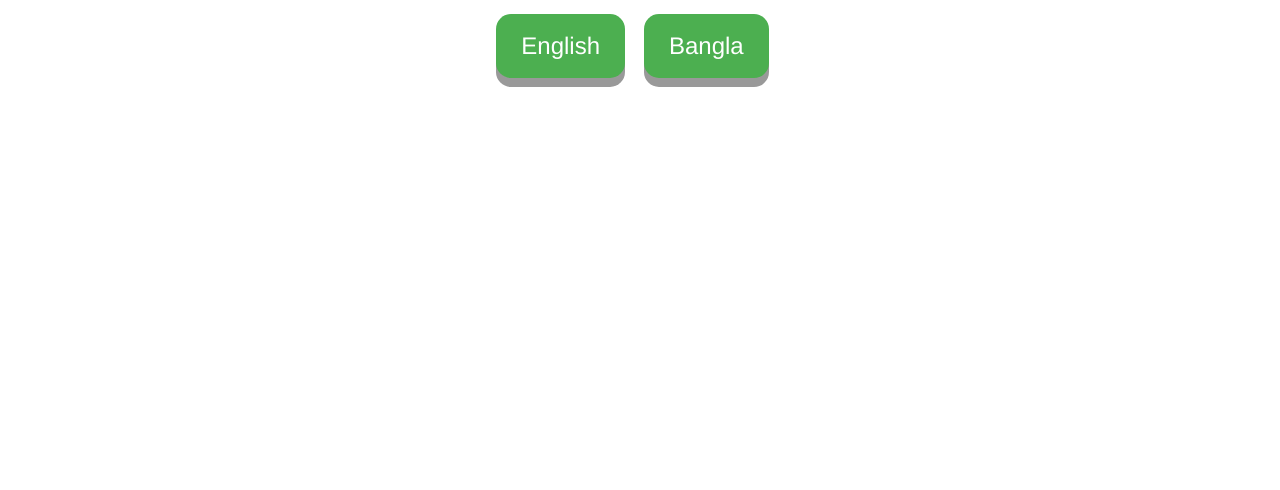
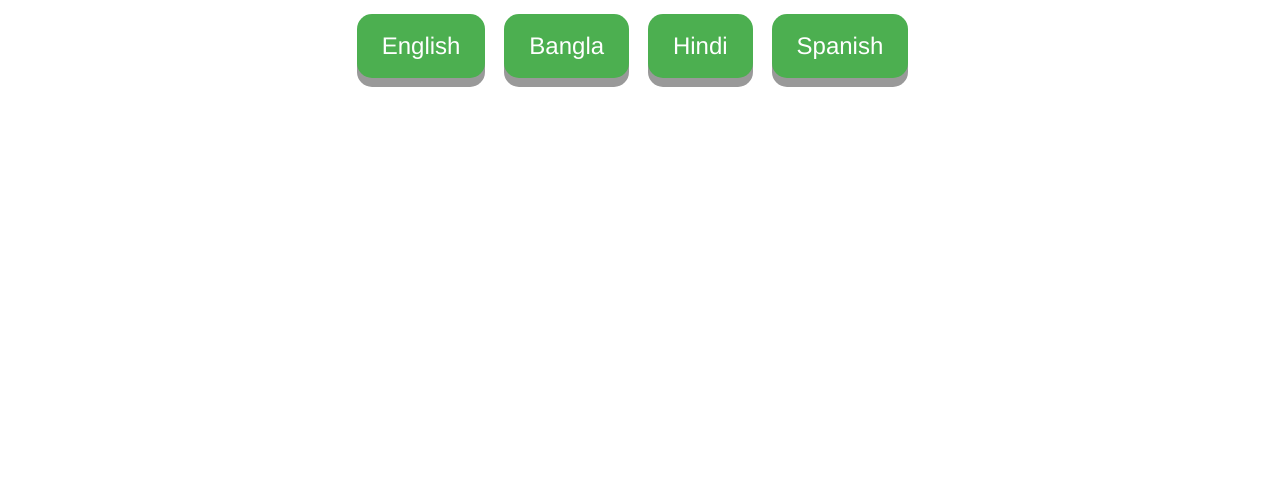
Before and after one commit to Zamy97/Help-Immigrants, a website: page views/index.html in a window 1280 px wide. Shown: the part 310-800 px from the top of the page. Drawn offline with nearby package versions, Linux system fonts and the light colour scheme.

Commit message:
added a few buttons

```diff
--- a/views/index.html
+++ b/views/index.html
@@ -59,9 +59,12 @@
 
 
 <div class="col-md-12 text-center">
+
 <button class="button button-space active" onclick="location.href='first_page'" >English</button>
 
 <button class="button button-space active">Bangla</button>
+<button class="button button-space active">Hindi</button>
+<button class="button button-space active">Spanish</button>
 
 </div>
 
```
